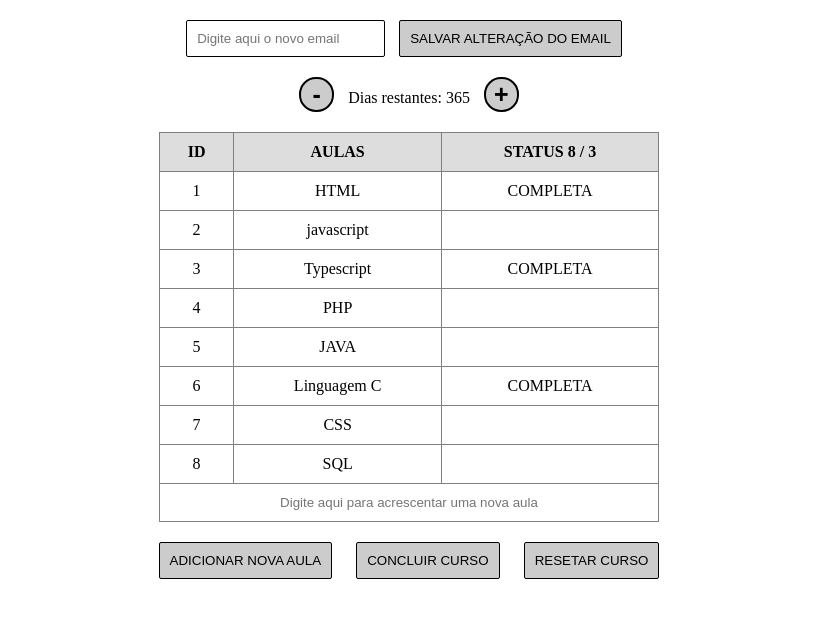
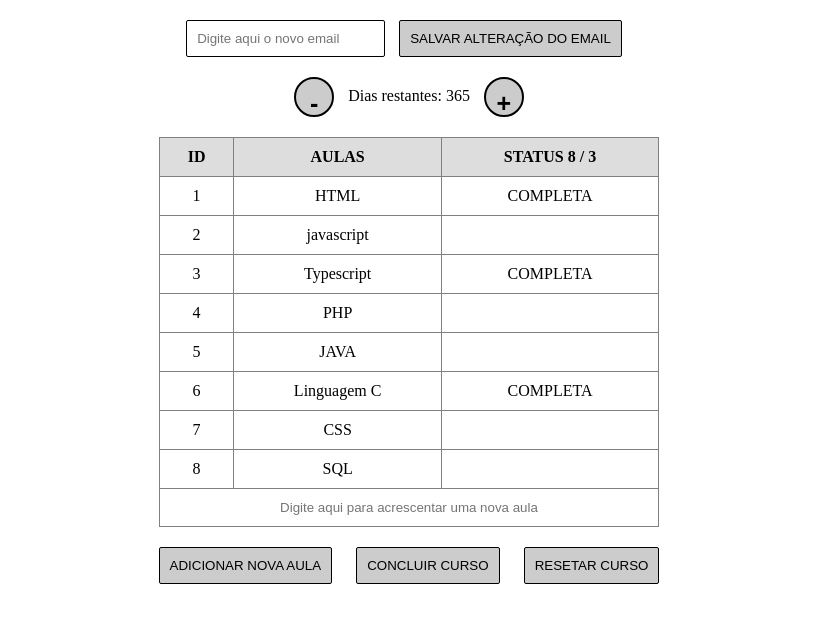
Before and after one commit to EdilsonHub/redux-puro, a plain HTML site: page index.html in a window 1280 px wide. Shown: the part 60-682 px from the top of the page, without its empty margins (231-1046 px from the left). Drawn offline with Linux system fonts and the light colour scheme.

Commit message:
bugszinhos

```diff
--- a/Controller.js
+++ b/Controller.js
@@ -13,7 +13,9 @@ function addOnchangeAulas() {
   const lista = document.getElementById("listaAulas");
   const onclik = n => {
     if(n.target.tagName === 'TD') {
-      const idAula = n.path[1].querySelector('td').innerText;
+      // const idAula = n.path[1].querySelector('td').innerText; //isto não funciona no firefox;
+      const idAula = n.target.parentNode.querySelector('td').innerText;
+      console.log(idAula);
       marcarAulaCompleta(idAula);
     }
   }
--- a/css/main.css
+++ b/css/main.css
@@ -40,15 +40,15 @@ button {
 }
 
 button.circular {
-  padding: 0;
-  width: 35px;
-  height: 35px;
-  border-radius: 17px;
+  width: 40px;
+  height: 40px;
+  border-radius: 20px;
   border: 2px solid #000;
   color: #000;
   font-weight: bolder;
   font-size: 25px;
-  box-sizing: 1px 1px 1px solid #000;
+  text-align: center;
+  vertical-align: middle;
 }
 
 button.circular {
--- a/index.html
+++ b/index.html
@@ -39,6 +39,8 @@
       subscribe();
 
       [
+        { id: "acrecentarDiasRestantes", func: acrecentarDiasRestantes },
+        { id: "diminuirDiasRestantes", func: diminuirDiasRestantes },
         { id: "salvarAlteracoesEmail", func: salvarAlteracoesEmail },
         { id: "btnConcluirCurso", func: completarTodasAulas },
         { id: "btnResetarCurso", func: restarTodasAulas },
@@ -53,8 +55,8 @@
       }
 
       [
-        { id: "acrecentarDiasRestantes", func: acrecentarDiasRestantes },
-        { id: "diminuirDiasRestantes", func: diminuirDiasRestantes }
+        { id: "acrecentarDiasRestantes" },
+        { id: "diminuirDiasRestantes" }
       ].forEach(obj => document.getElementById(obj.id).addEventListener("mousedown", habilitaRotacao(obj.id)));
 
 
```
